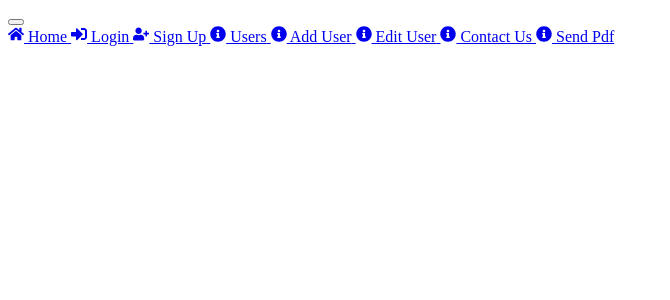
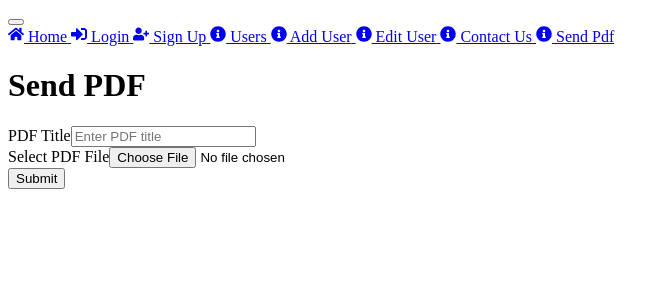
Before and after one commit to Sandalu-Xe/MERN_stack, a React (Vite) app in the folder client/: page /uploadfile in a window 1280 px wide. Shown: the top 300 px of the page, without its empty margins (0-670 px from the left). Built offline with nearby package versions, Linux system fonts and the light colour scheme; no server answers.

Commit message:
file uplode done

```diff
--- a/client/src/App.jsx
+++ b/client/src/App.jsx
@@ -27,7 +27,7 @@ function App() {
             <Route path="/adduser" element={<AddUser />} />
             <Route path="/edituser/:id" element={<EditUser />} />
             <Route path="/conatctus" element={<ContactUs />} />
-            <Route path="/sendpdf" element={<SendPdf />} />
+            <Route path="/uploadfile" element={<SendPdf />} />
           </Routes>
         </Container>
       </div>
--- a/client/src/components/NaviBar.jsx
+++ b/client/src/components/NaviBar.jsx
@@ -19,7 +19,7 @@ const NaviBar = () => {
             <Nav.Link as={Link} to="/adduser"> <FaInfoCircle /> Add User</Nav.Link>
             <Nav.Link as={Link} to="/edituser"> <FaInfoCircle /> Edit User</Nav.Link>
             <Nav.Link as={Link} to="/conatctus"> <FaInfoCircle /> Contact Us</Nav.Link>
-            <Nav.Link as={Link} to="/sendpdf"> <FaInfoCircle /> Send Pdf</Nav.Link>
+            <Nav.Link as={Link} to="/uploadfile"> <FaInfoCircle /> Send Pdf</Nav.Link>
           </Nav>
         </Navbar.Collapse>
       </Container>
--- a/client/src/components/SendPdf.jsx
+++ b/client/src/components/SendPdf.jsx
@@ -1,56 +1,52 @@
-import React from "react";
-import { Container, Form, Button } from "react-bootstrap";
+import React, { useState, useEffect } from 'react';
+import { Container, Form, Button } from 'react-bootstrap';
+import axios from 'axios';
 
 function SendPdf() {
-
   const [title, setTitle] = useState("");
-    const [file, saveFile] = useState("");
-    const [allPdf, setAllPdf] = useState("");
+  const [file, saveFile] = useState(null);
+  const [allPdf, setAllPdf] = useState([]);
 
   useEffect(() => {
     getpdf();
   }, []);
 
   const getpdf = async () => {
-      const result = await axios.get("http://localhost:5000/getFile");
+    try {
+      const result = await axios.get("http://localhost:3001/getFile");
       console.log(result.data.data);
       setAllPdf(result.data.data);
+    } catch (error) {
+      console.error("Error fetching PDFs:", error.message);
     }
+  };
 
-    const submitPdf =async (e)=>{
+  const submitPdf = async (e) => {
     e.preventDefault();
 
     const formData = new FormData();
-      formData.append("title",title);
-      formData.append("file",file);
-      console.log(title,file);
-
-    }
+    formData.append("title", title);
+    formData.append("file", file);
 
     try {
-      const result =
-       axios.post(
-        "http://localhost:5000/uploadfile",
-        formData,
-        {
+      const result = await axios.post("http://localhost:3001/uploadfile", formData, {
         headers: { 'Content-Type': 'multipart/form-data' }
-        }
-      );
+      });
+
       console.log(result);
 
       if (result.data.status === 200) {
         alert("Upload Success");
-        getpdf();
+        getpdf();  // Refresh the list of PDFs after upload
       }
     } catch (error) {
-      console.error("Error uploading file:", + error.messege);
-      alert('error Uploading')
+      console.error("Error uploading file:", error.message);
+      alert("Error Uploading");
     }
-
+  };
 
   return (
     <Container className="mt-5">
-
       <h1>Send PDF</h1>
       <Form onSubmit={submitPdf}>
         <Form.Group controlId="formPdfTitle">
@@ -58,8 +54,10 @@ function SendPdf() {
           <Form.Control
             type="text"
             placeholder="Enter PDF title"
-          onChange={(e)=> setTitle(e.target.value)}
-          required />
+            value={title}
+            onChange={(e) => setTitle(e.target.value)}
+            required
+          />
         </Form.Group>
 
         <Form.Group controlId="formFile" className="mt-3">
@@ -67,9 +65,11 @@ function SendPdf() {
           <Form.Control
             type="file"
             accept="application/pdf"
-          onChange={(e)=>saveFile(e.target.files[0])}
-          required />
+            onChange={(e) => saveFile(e.target.files[0])}
+            required
+          />
         </Form.Group>
+
         <Button variant="primary" type="submit" className="mt-3">
           Submit
         </Button>
```
Also changed, not shown: 2 other files (tests, documents, lock files or other folders). Lines whose indentation alone changed are shown as unchanged.
